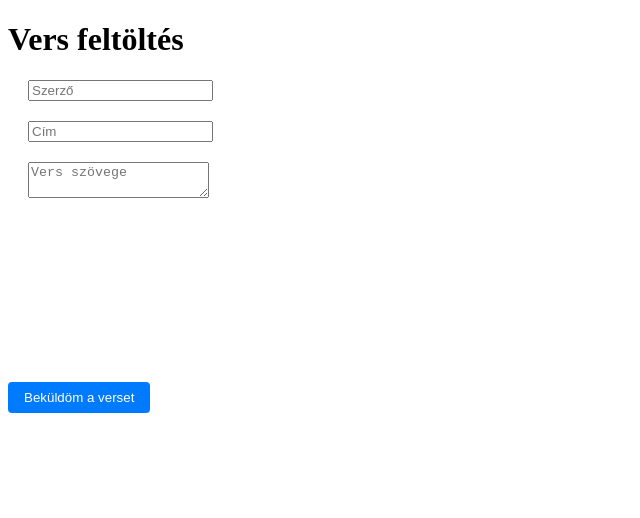
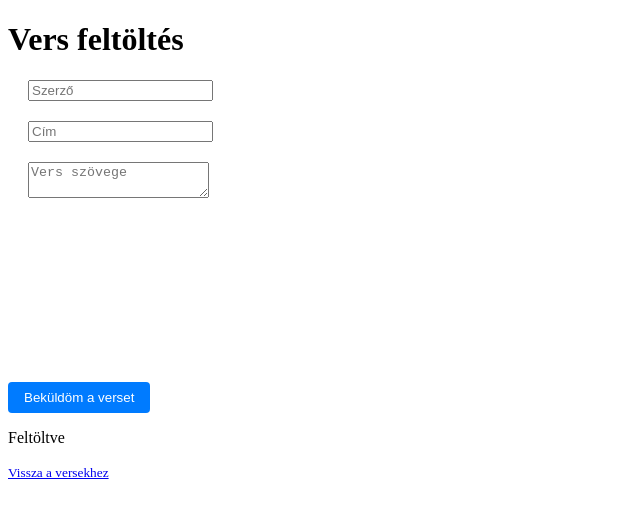
Before and after one commit to send4t/vercel-db, a Next.js app: page /poemsUP in a window 1280 px wide. Both pictures are taken after a click on the button "Beküldöm a verset". Shown: the top 518 px of the page, without its empty margins (0-640 px from the left). Built offline with nearby package versions, Linux system fonts and the light colour scheme; no server answers; the database is empty.

Commit message:
Update poemsUP.js

```diff
--- a/pages/poemsUP.js
+++ b/pages/poemsUP.js
@@ -5,6 +5,7 @@ export default function Home() {
     const [author, setAuthor] = useState("");
     const [title, setTitle] = useState("");
     const [content, setContent] = useState("");
+    const [isUploaded, setIsUploaded] = useState(false); // Initialize the state for displaying 'Feltöltve'
 
     const handleSubmit = async () => {
         // Call your API here to insert the poem into the database
@@ -20,6 +21,10 @@ export default function Home() {
         setAuthor("");
         setTitle("");
         setContent("");
+
+        // Set the state to show 'Feltöltve'
+        setIsUploaded(true);
+
     };
 
     return (
@@ -52,6 +57,15 @@ export default function Home() {
             />
             </div>
             <button onClick={handleSubmit} className={styles.button}>Beküldöm a verset</button>
+
+            {isUploaded && (
+                <div>
+                    <p>Feltöltve</p>
+                    <p>
+                    <small><a href="./poems"> Vissza a versekhez</a></small>
+                    </p>
+                </div>
+                 )}
         </div>
     );
 }
```
